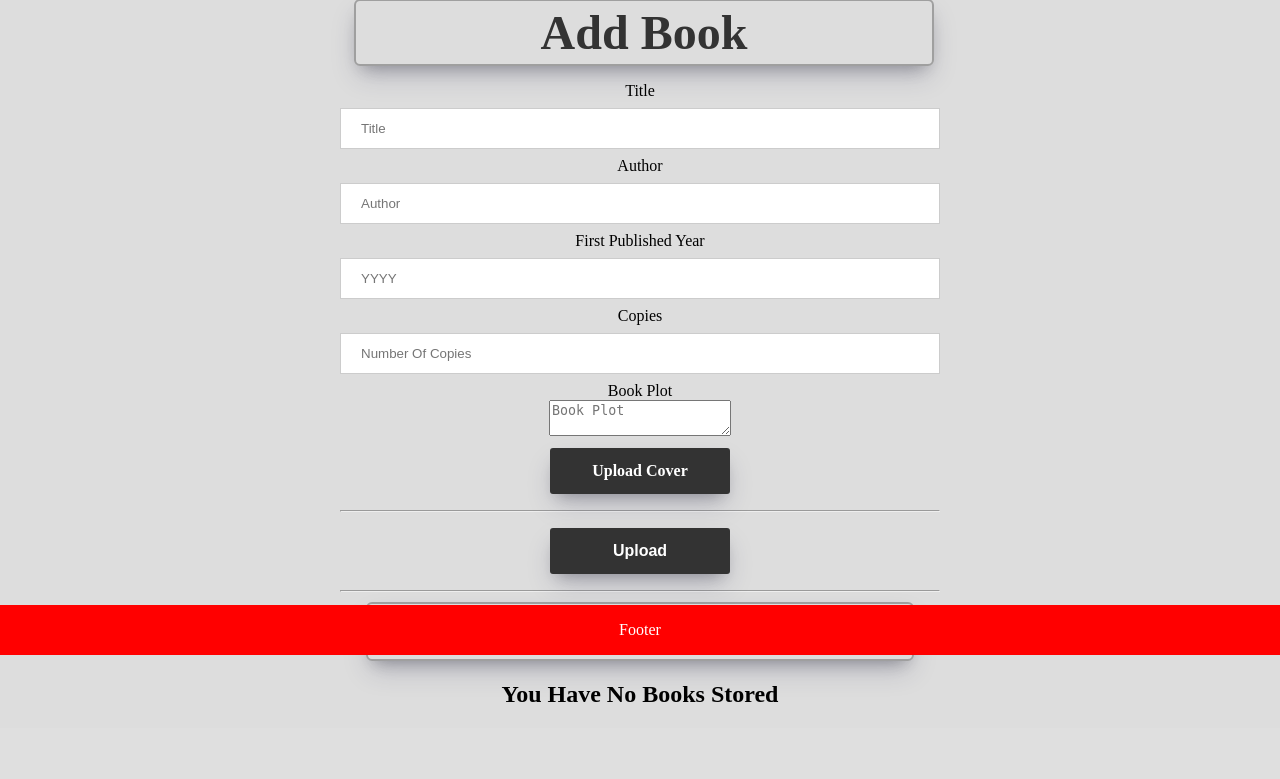
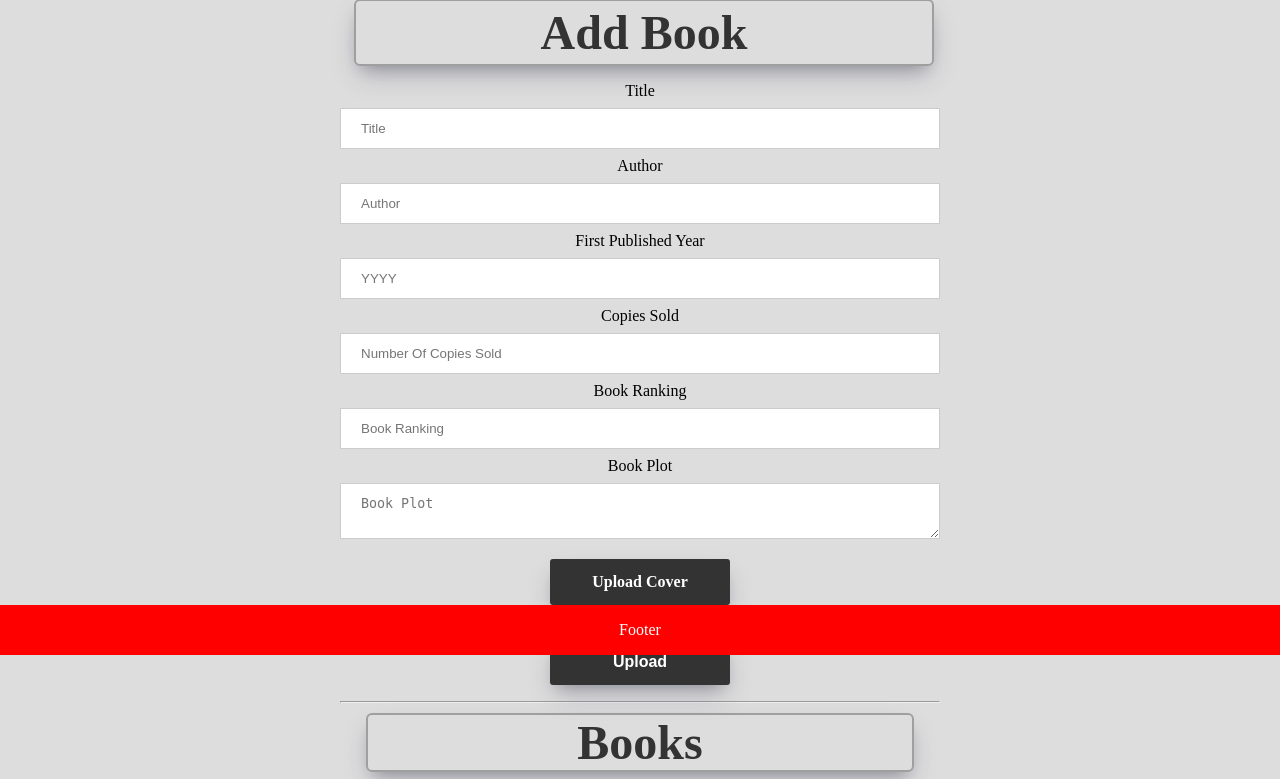
Before and after one commit to galarist/library, a PHP site: page /users/dashboard.php in a window 1280 px wide. Shown: the part 145-924 px from the top of the page. Before the commit the page ends 847 px from the top, so only its background shows below. Run offline with PHP 8.4, Linux system fonts and the light colour scheme; a user stored in the database is signed in; data comes from the database, SQL or seed files in the repository; data that the repository does not hold is empty.

Commit message:
PART TWO ✔

```diff
--- a/controller/read.php
+++ b/controller/read.php
@@ -59,7 +59,7 @@ try {
                 <fieldset id="details">
                     '.$actionButtons.'
                     <img src="'.$imagePath.$row['cover'].'" alt="Cover">
-                    <p id="author">Author: '.$row['author'].'</p>
+                    <p id="author">Book Title:<br> '.$row['title'].'</p>
                 </fieldset>
             </div>
         </article>
--- a/public/css/style.css
+++ b/public/css/style.css
@@ -116,13 +116,16 @@ div#confirmation {
 
 input[type=text],
 input[type=password],
-input[type=email] {
+input[type=email],
+textarea {
     width: 100%;
     padding: 12px 20px;
     margin: 8px 0;
     display: inline-block;
     border: 1px solid #ccc;
     box-sizing: border-box;
+    resize: vertical;
+
 }
 
 input[type="submit"] {
--- a/resources/library.sql
+++ b/resources/library.sql
@@ -25,9 +25,9 @@ CREATE TABLE books (
     bookID int NOT NULL AUTO_INCREMENT,
     title varchar(255),
     author varchar(255),
-    bookPlot varchar(255),
+    bookPlot LONGTEXT,
     published int,
-    ranking int,
+    ranking float,
     copies int,
     PRIMARY KEY (bookID)
 );
--- a/users/dashboard.php
+++ b/users/dashboard.php
@@ -36,8 +36,10 @@ if(!isset($_SESSION["username"])) {
                 <input type="text" name="author" id="author" placeholder="Author">
                 <label for="published">First Published Year</label><br>
                 <input type="text" name="published" id="published" placeholder="YYYY"><br>
-                <label for="copies">Copies</label><br>
-                <input type="text" name="copies" id="copies" placeholder="Number Of Copies"><br>
+                <label for="copies">Copies Sold</label><br>
+                <input type="text" name="copies" id="copies" placeholder="Number Of Copies Sold"><br>
+                <label for="bookRanking">Book Ranking</label><br>
+                <input type="text" name="bookRanking" id="bookRanking" placeholder="Book Ranking"><br>
                 <label for="bookPlot">Book Plot</label><br>
                 <textarea type="text" name="bookPlot" id="bookPlot" placeholder="Book Plot"></textarea><br>
                 <span class="containerSelect">
```
Also changed, not shown: controller/create.php (+6 -2 lines), controller/update.php (+10 -0 lines).
